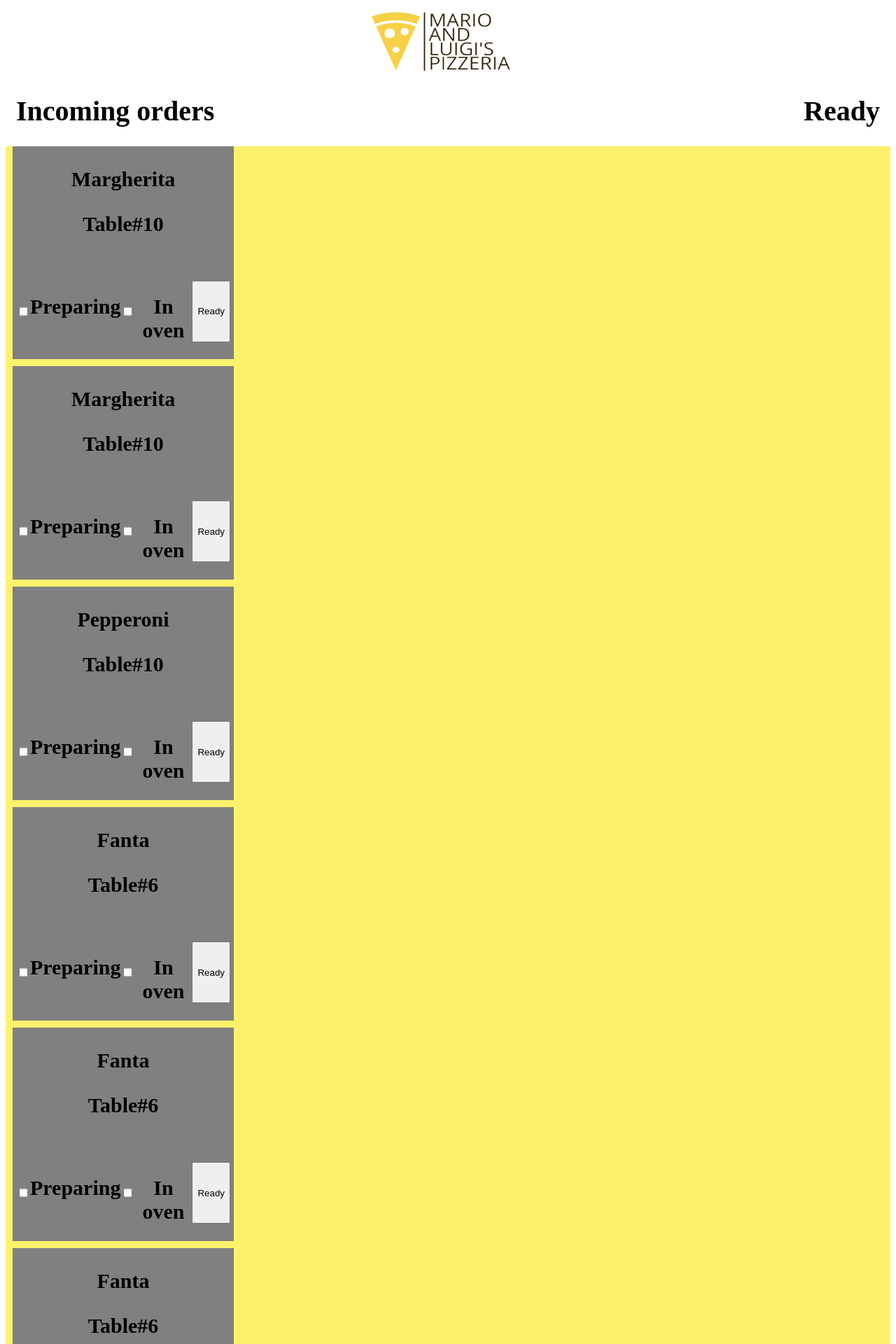
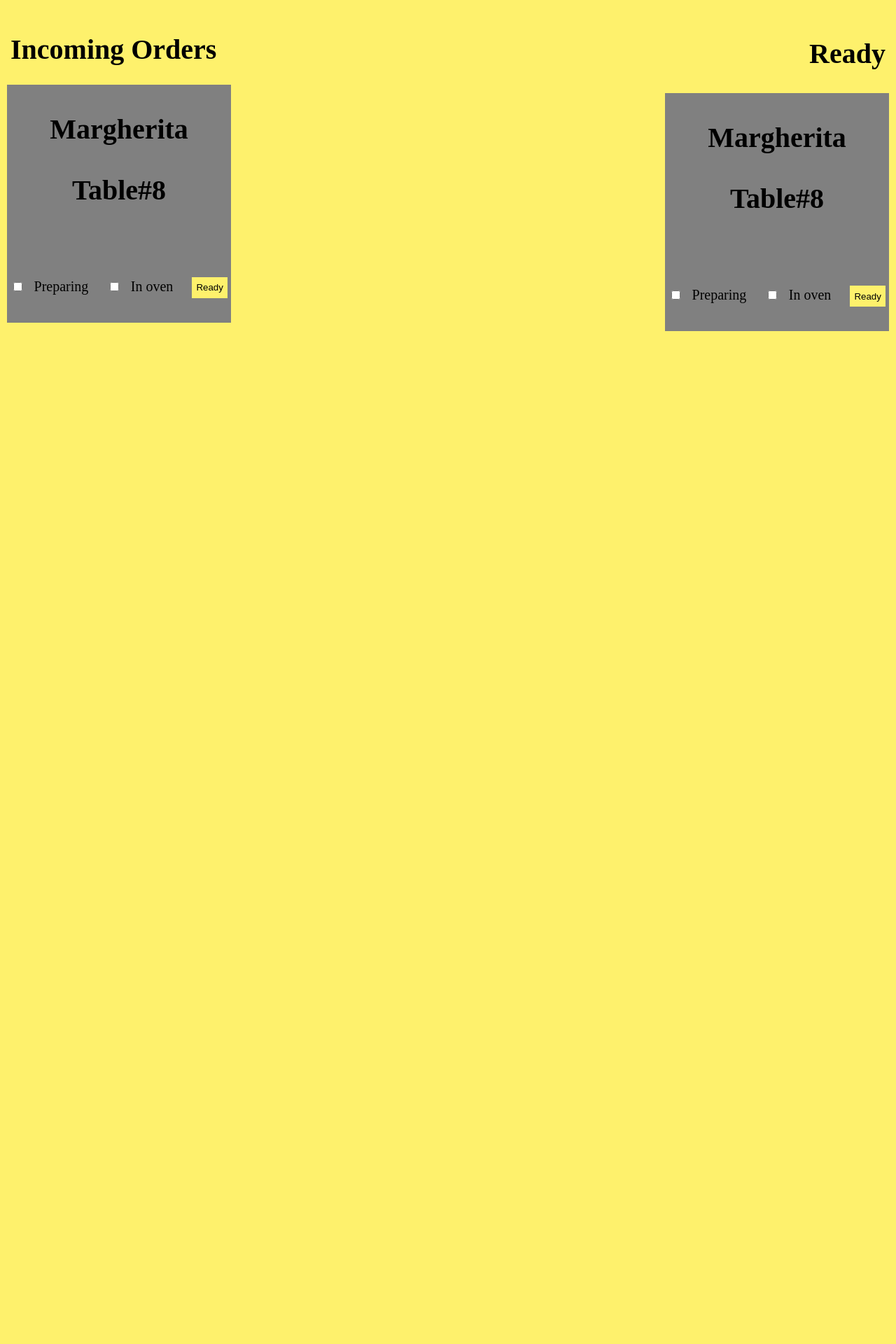
Before and after one commit to jimmmmothy/Pizzeria-Group-Project-4-Guys-, a Flask app: page /staff in a window 1280 px wide. Shown: the top 1920 px of the page at 70% size. After the commit the page ends 473 px from the top, so only its background shows below. Run offline with Flask 2, Linux system fonts and the light colour scheme.

Commit message:
Changed luigi's side so the div's aren't dependable on eachother

```diff
--- a/orders.csv
+++ b/orders.csv
@@ -8,3 +8,6 @@
 8,Margherita
 8,Meat
 8,Coca Cola
+10,Fanta
+8,Margherita
+8,Margherita
--- a/static/luigi.css
+++ b/static/luigi.css
@@ -32,29 +32,51 @@
 }
 
 h1 {
+    text-align: left;
+    font-size: 40px;
+    padding-left: 15px;
+    padding-right: 15px;
+}
+
+h2 {
+    text-align: right;
+    font-size: 40px;
+    padding-left: 15px;
+    padding-right: 15px;
+}
+
+h3 {
     text-align: center;
     font-size: 40px;
     padding-left: 15px;
     padding-right: 15px;
 }
 
-h2 {
-    text-align: center;
+p {
+    font-size:20px;
 }
 .menuheader {
-    background-color:gray;
+    background-color: gray;
+    float: left;
     font-size: 20px;
     padding-left: 5px;
     padding-right: 5px;
     margin-left: 10px;
     margin-right: 10px;
     margin-bottom: 10px;
-    width: 25%;
+    width: 50%;
 }
 
 .menuheader2 {
     background-color: gray;
-    width:100%;
+    float: right;
+    font-size: 20px;
+    padding-left: 5px;
+    padding-right: 5px;
+    margin-left: 10px;
+    margin-right: 10px;
+    margin-bottom: 10px;
+    width: 50%;
 }
 
 .headercontent {
@@ -63,22 +85,51 @@ h2 {
 }
 
 .headertext {
-    background-color:rgba(254, 241, 108, 255);
+    background-color: rgba(254, 241, 108, 255);
     width: 25%;
-    border-color:black;
+    border-color: black;
     border-style: solid;
     border-width: 2px;
     margin-bottom: 20%;
-    bottom:10%;
+    bottom: 10%;
 }
 
 label {
     padding-top: 20px;
 }
 
-input[type=submit] {
+input[type=button] {
     background-color: rgba(254, 241, 108, 255);
     border: none;
-    margin-top:27px;
-    height:30px;
+    margin-top: 18px;
+    margin-bottom: 15px;
+    height: 30px;
 }
+
+input[type=button]:hover {
+    background-color: rgb(255, 249, 188);
+    color: black;
+}
+
+/* Split the screen in half */
+.split {
+    height: 100%;
+    width: 50%;
+    position: fixed;
+    z-index: 1;
+    top: 0;
+    overflow-x: hidden;
+    padding-top: 20px;
+}
+
+/* Control the left side */
+.left {
+    left: 0;
+    background-color: rgba(254, 241, 108, 255);
+}
+
+/* Control the right side */
+.right {
+    right: 0;
+    background-color: rgba(254, 241, 108, 255);
+}
--- a/templates/luigi.html
+++ b/templates/luigi.html
@@ -11,18 +11,14 @@
 <body>
     <img src="../static/pizza and drink/logo.png" style="width:250px; height:100px;" class="center">
 
-    <div class="headercontent">
-        <h1>Incoming orders</h1>
-        <h1>Ready</h1>
-    </div>
-
     {%for item in order%}
 
-    <div class="row">
-        <div class="headercontent">
+    <div class="split left">
+        <h1>Incoming Orders</h1>
         <div class="menuheader">
-                <h2><p>{{item[1]}}</p><p>Table#{{item[0]}}</p><br>
-
+            <h3>{{item[1]}}</h3>
+            <h3>Table#{{item[0]}}</h3><br>
+            <p>
             <div class="headercontent">
                 <input type="checkbox" id="preparing" name="preparing" value="preparing">
                 <label for="preparing"> Preparing</label><br>
@@ -30,11 +26,24 @@
                 <label for="inOven"> In oven</label><br><br>
                 <input type="button" value="Ready" onclick="readyOrder(this)">
             </div>
-                </h2>
+            </p>
         </div>
-            <!-- <div class="menuheader">
-                <h2>Pizza Calzone<br>Table#1</h2>
-            </div> -->
+    </div>
+
+    <div class="split right">
+        <h2>Ready</h2>
+        <div class="menuheader2">
+            <h3>{{item[1]}}</h3>
+            <h3>Table#{{item[0]}}</h3><br>
+            <p>
+            <div class="headercontent">
+                <input type="checkbox" id="preparing" name="preparing" value="preparing">
+                <label for="preparing"> Preparing</label><br>
+                <input type="checkbox" id="inOven" name="inOven" value="inOven">
+                <label for="inOven"> In oven</label><br><br>
+                <input type="button" value="Ready" onclick="readyOrder(this)">
+            </div>
+            </p>
         </div>
     </div>
 
```
Lines whose indentation alone changed are shown as unchanged.
